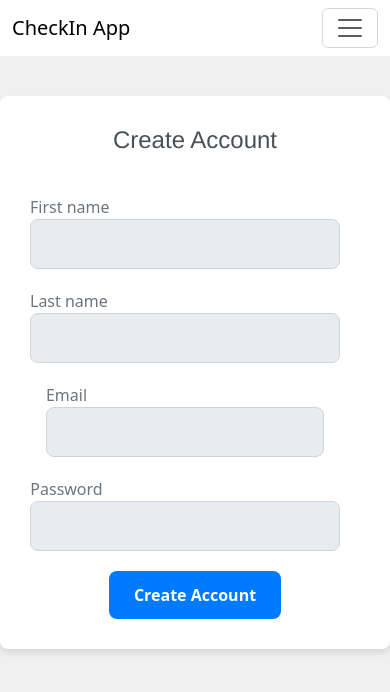
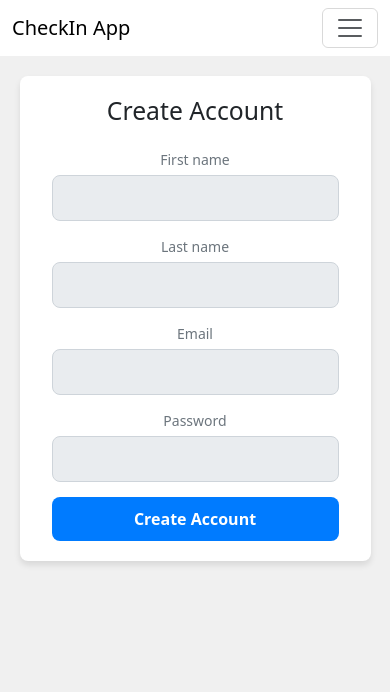
Before and after one commit to BuddeMax/weclapp, a Vue app: page /register in a window 390 px wide. Shown: the top 692 px of the page. Built offline with nearby package versions, Linux system fonts and the light colour scheme.

Commit message:
19.02.2024
Updatet CSS

```diff
--- a/src/components/CheckInForm.vue
+++ b/src/components/CheckInForm.vue
@@ -10,7 +10,7 @@
         <input type="date" id="date" v-model="formData.date" required @change="validateDate">
       </div>
       <div class="form-group">
-        <label for="fatigue">Müdigkeit (1-10):</label>
+        <label for="fatigue">Erschöpfung (1-10):</label>
         <input type="number" id="fatigue" v-model="formData.fatigue" min="1" max="10" required>
       </div>
       <div class="form-group">
--- a/src/components/LoginForm.vue
+++ b/src/components/LoginForm.vue
@@ -2,11 +2,11 @@
   <div>
     <form @submit.prevent="submitForm">
       <h2>Login</h2>
-      <div>
+      <div class="input-container">
         <label for="email">Email:</label>
         <input type="email" id="email" v-model="email" required>
       </div>
-      <div>
+      <div class="input-container">
         <label for="password">Password:</label>
         <input type="password" id="password" v-model="password" required>
       </div>
@@ -92,8 +92,6 @@ export default {
 };
 </script>
 
-
-
 <style scoped>
 form {
   display: flex;
@@ -109,18 +107,14 @@ form {
   transition: box-shadow 0.3s ease;
 }
 
-form:hover {
-  box-shadow: 0 6px 12px rgba(0, 0, 0, 0.15);
+.input-container {
+  display: flex;
+  flex-direction: column;
+  align-items: center;
+  width: 100%;
 }
 
-h2 {
-  margin-bottom: 20px;
-  color: #495057;
-  font-size: 24px;
-  font-family: 'Helvetica Neue', Helvetica, Arial, sans-serif;
-}
-
-input[type="text"], input[type="email"], input[type="password"] {
+input[type="email"], input[type="password"] {
   width: calc(100% - 20px);
   padding: 12px;
   border-radius: 8px;
@@ -129,7 +123,7 @@ input[type="text"], input[type="email"], input[type="password"] {
   transition: border-color 0.3s ease;
 }
 
-input[type="text"]:focus, input[type="email"]:focus, input[type="password"]:focus {
+input[type="email"]:focus, input[type="password"]:focus {
   border-color: #80bdff;
   outline: none;
 }
@@ -150,8 +144,32 @@ button:hover {
 }
 
 label {
-  align-self: flex-start;
   color: #6c757d;
   font-size: 16px;
+  margin-bottom: 5px; /* Etwas Abstand zwischen Label und Input */
+}
+
+/* Media Queries für Handys */
+@media (max-width: 600px) {
+  form {
+    padding: 20px;
+    gap: 15px;
+    margin: 20px auto;
+    max-width: 90%; /* Anpassung der maximalen Breite für kleinere Bildschirme */
+  }
+
+  h2 {
+    font-size: 20px;
+    margin-bottom: 15px;
+  }
+
+  input[type="text"], input[type="email"], input[type="password"], button {
+    width: calc(100% - 24px); /* Anpassung der Breite mit einem kleinen Rand */
+    padding: 10px;
+  }
+
+  label {
+    font-size: 14px;
+  }
 }
 </style>
--- a/src/components/RegisterForm.vue
+++ b/src/components/RegisterForm.vue
@@ -3,19 +3,19 @@
     <form @submit.prevent="submitForm">
       <h2>Create Account</h2>
       <p v-if="errorMessage" class="error-message">{{ errorMessage }}</p>
-      <div>
+      <div class="input-container">
         <label for="firstname">First name</label>
         <input type="text" id="firstname" v-model="firstname" required>
       </div>
-      <div>
+      <div class="input-container">
         <label for="lastname">Last name</label>
         <input type="text" id="lastname" v-model="lastname" required>
       </div>
-      <div>
+      <div class="input-container">
         <label for="email">Email</label>
         <input type="email" id="email" v-model="email" required>
       </div>
-      <div>
+      <div class="input-container">
         <label for="password">Password</label>
         <input type="password" id="password" v-model="password" required>
       </div>
@@ -89,15 +89,11 @@ form {
   transition: box-shadow 0.3s ease;
 }
 
-form:hover {
-  box-shadow: 0 6px 12px rgba(0, 0, 0, 0.15);
-}
-
-h2 {
-  margin-bottom: 20px;
-  color: #495057;
-  font-size: 24px;
-  font-family: 'Helvetica Neue', Helvetica, Arial, sans-serif;
+.input-container {
+  display: flex;
+  flex-direction: column;
+  align-items: center;
+  width: 100%;
 }
 
 input[type="text"], input[type="email"], input[type="password"] {
@@ -130,12 +126,38 @@ button:hover {
 }
 
 label {
-  align-self: flex-start;
   color: #6c757d;
   font-size: 16px;
+  margin-bottom: 5px; /* Etwas Abstand zwischen Label und Input */
 }
+
 .error-message {
   color: red;
   text-align: center;
+  width: 100%;
+  margin-bottom: 10px;
+}
+
+/* Media Queries für Handys */
+@media (max-width: 600px) {
+  form {
+    padding: 20px;
+    gap: 15px;
+    margin: 20px auto;
+    max-width: 90%; /* Anpassung der maximalen Breite für kleinere Bildschirme */
+  }
+
+  .input-container {
+    width: 100%; /* Stellt sicher, dass die Container die angepasste Formularbreite nutzen */
+  }
+
+  input[type="text"], input[type="email"], input[type="password"], button {
+    width: calc(100% - 24px); /* Anpassung der Breite mit einem kleinen Rand, um nicht die volle Breite zu nutzen */
+    padding: 10px;
+  }
+
+  label {
+    font-size: 14px;
+  }
 }
 </style>
```
